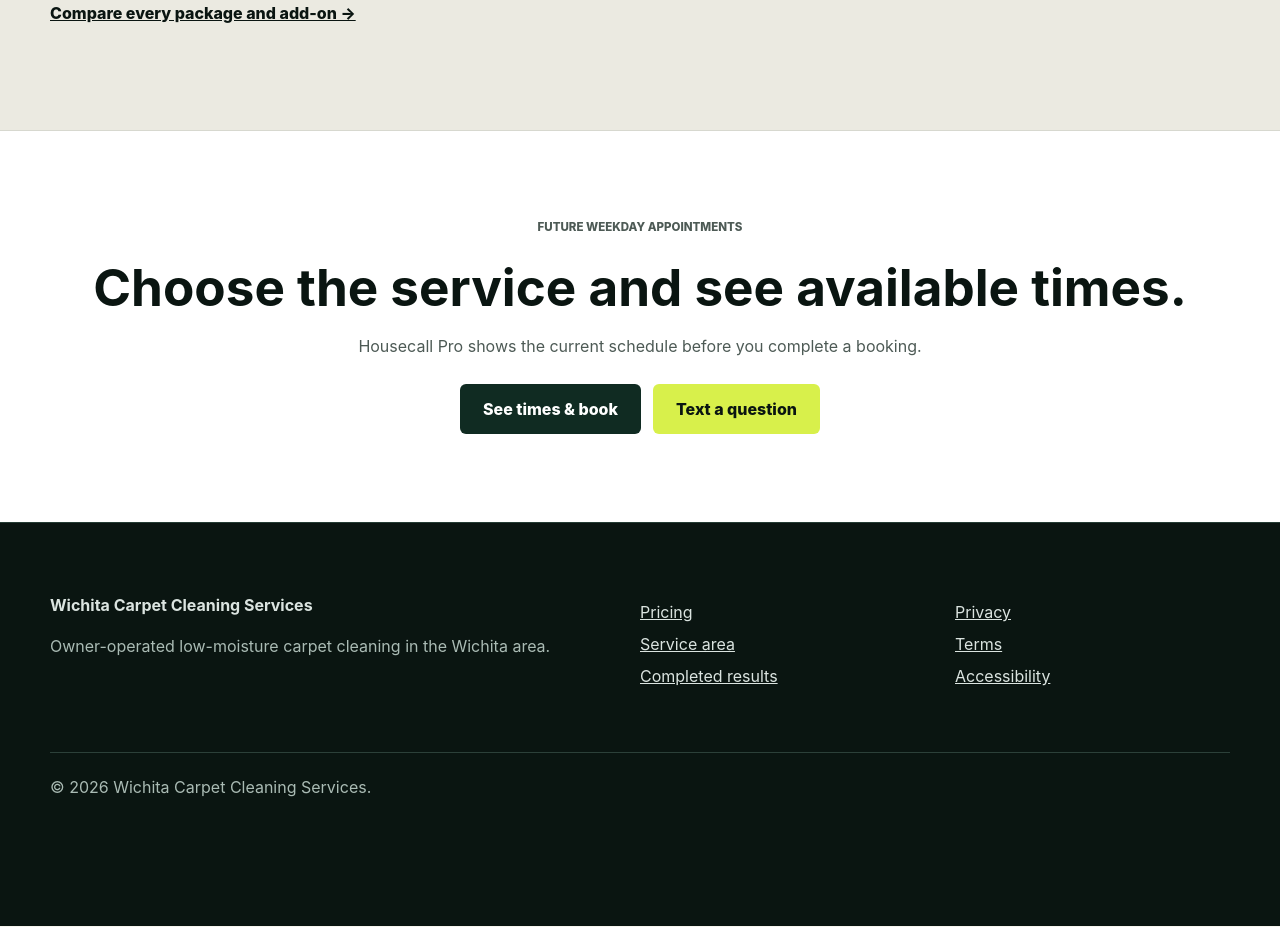
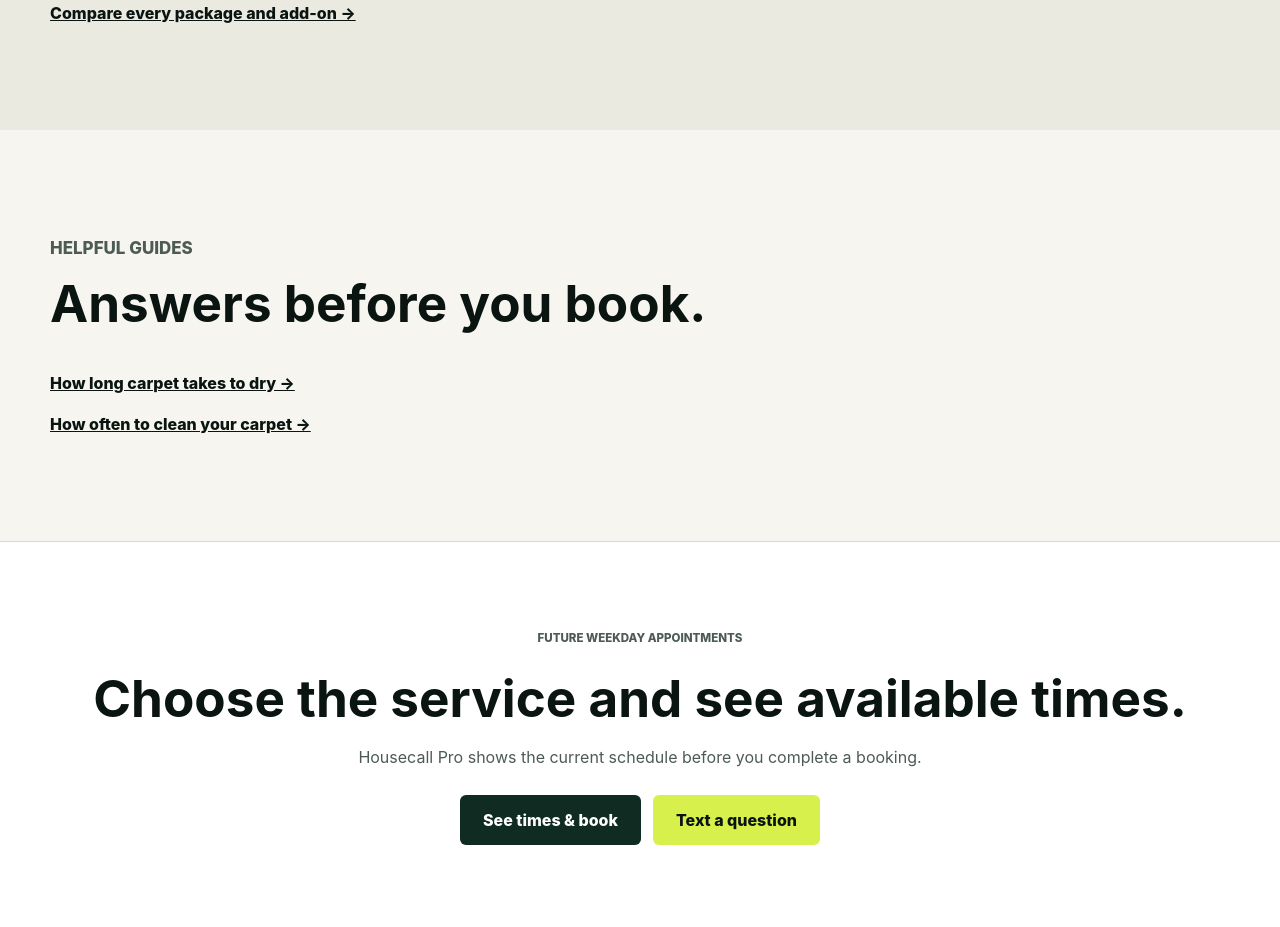
Before and after one commit to klang67205/Carpetcleaningsite, a website with bundled scripts: page low-moisture-carpet-cleaning/index.html in a window 1280 px wide. Shown: the part 4096-5023 px from the top of the page. Built offline with nearby package versions, Linux system fonts and the light colour scheme.

Commit message:
Link helpful guides from low-moisture-carpet-cleaning

```diff
--- a/low-moisture-carpet-cleaning/index.html
+++ b/low-moisture-carpet-cleaning/index.html
@@ -36,6 +36,7 @@
     <section class="content-section"><div class="content-heading"><p class="eyebrow">An honest comparison</p><h2>What “low moisture” actually changes.</h2><p>Cleaning methods are different tools for different situations. This is what customers can reasonably expect from the process used here.</p></div><table class="comparison"><thead><tr><th>What changes</th><th>Low-moisture process used here</th><th>Heavily saturated methods</th></tr></thead><tbody><tr><td>Moisture</td><td>Uses substantially less moisture and does not heavily saturate the carpet.</td><td>Introduces more water into the carpet during cleaning.</td></tr><tr><td>Dry time</td><td>Typically about 1.5–2 hours under ordinary conditions.</td><td>Varies by equipment, extraction, carpet, airflow, and conditions.</td></tr><tr><td>Mechanical action</td><td>Counter-rotating brushes agitate the carpet pile from multiple directions.</td><td>Agitation and extraction depend on the provider and method used.</td></tr><tr><td>Best decision</td><td>Useful when shorter dry time and a non-saturating process matter.</td><td>May be selected when a provider recommends a different method for the condition.</td></tr></tbody></table><p class="fine-print">No cleaning method can reverse permanent wear, fiber damage, bleaching, or every old stain or odor. Results and dry time vary with the carpet and conditions in the home.</p></section>
     <section class="content-section"><div class="content-heading"><p class="eyebrow">Good fit, clear limits</p><h2>Know what to expect before booking.</h2></div><div class="fit-grid"><article><h3>A good fit for</h3><ul><li>Routine residential carpet cleaning</li><li>Traffic lanes and everyday tracked-in soil</li><li>Customers who want carpet back in use sooner</li><li>Homes needing a clearly priced weekday visit</li></ul></article><article><h3>Discuss first</h3><ul><li>Permanent discoloration or damaged fibers</li><li>Severe contamination or an unknown odor source</li><li>Exceptionally large or unusual spaces</li><li>Commercial work or specialty materials</li></ul></article></div></section>
     <section class="content-section"><div class="content-heading"><p class="eyebrow">Clear residential pricing</p><h2>Start at $75, or cover the standard home scope for $99.</h2><p>$75 covers general cleaning of up to three areas or rooms. The $99 standard package covers up to five rooms, two hallways, and one standard staircase. Pet-treatment options are $85 small or $149 standard. Every additional area, room, hallway, or staircase is $15. Plus applicable tax.</p></div><p><a class="text-link" href="../#pricing">Compare every package and add-on →</a></p></section>
+    <section class="content-section"><div class="content-heading"><p class="eyebrow">Helpful guides</p><h2>Answers before you book.</h2></div><p><a class="text-link" href="../how-long-does-carpet-take-to-dry/">How long carpet takes to dry →</a></p><p><a class="text-link" href="../how-often-to-clean-carpet/">How often to clean your carpet →</a></p></section>
     <section class="service-ready"><p class="eyebrow">Future weekday appointments</p><h2>Choose the service and see available times.</h2><p>Housecall Pro shows the current schedule before you complete a booking.</p><div class="actions"><a class="button button-dark" href="https://book.housecallpro.com/book/Wichita-Carpet-Cleaning-Services/36104bbb2c7d409a8293445c570b5f8b?v2=true&attr=10858">See times &amp; book</a><a class="button" href="sms:+13162328111">Text a question</a></div></section>
   </main>
   <footer><div><strong>Wichita Carpet Cleaning Services</strong><p>Owner-operated low-moisture carpet cleaning in the Wichita area.</p></div><div><a href="../#pricing">Pricing</a><a href="../service-area/">Service area</a><a href="../#results">Completed results</a></div><div><a href="../privacy-policy/">Privacy</a><a href="../terms-of-service/">Terms</a><a href="../accessibility/">Accessibility</a></div><p class="copyright">© <span id="year">2026</span> Wichita Carpet Cleaning Services.</p></footer>
```
